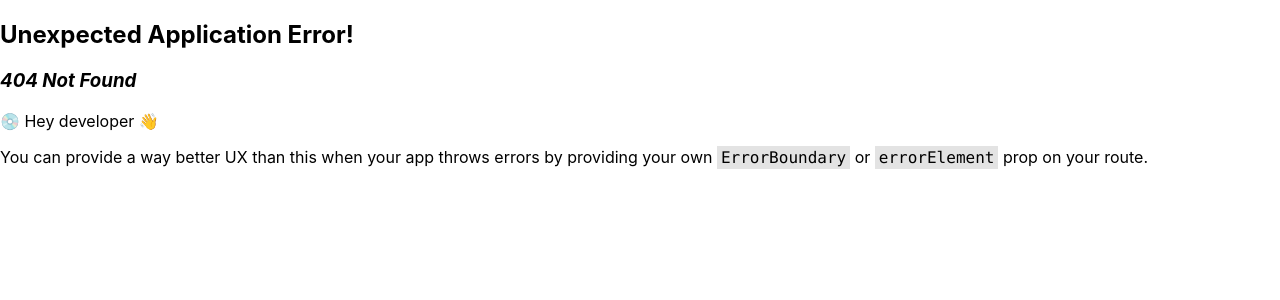
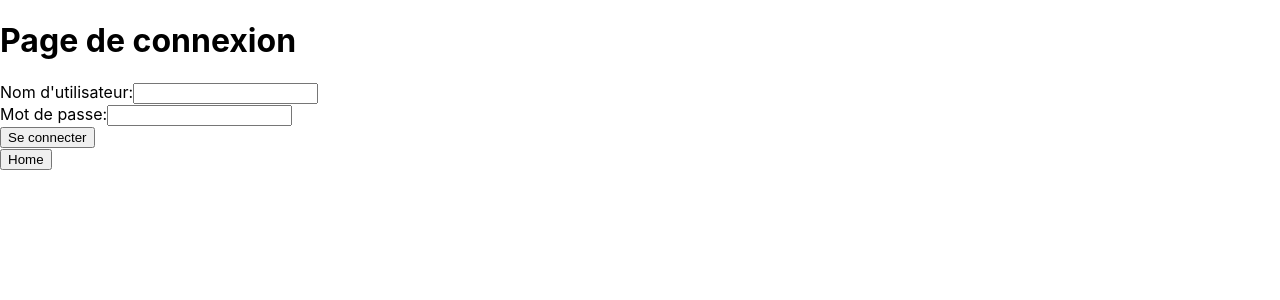
Before and after one commit to RicardMatteo/Appli-Web, a React (Create React App) app in the folder ade-en-mieux/: page /login in a window 1280 px wide. Before the commit this address had no page. Shown: the top 300 px of the page. Built offline with nearby package versions, Linux system fonts and the light colour scheme.

Commit message:
il est tout beau le login la punaise

```diff
--- a/ade-en-mieux/package.json
+++ b/ade-en-mieux/package.json
@@ -8,6 +8,10 @@
     "@testing-library/user-event": "^14.5.2",
     "@types/react": "^18.3.2",
     "@types/react-dom": "^18.3.0",
+    "axios": "^1.6.8",
+    "crypto": "^1.0.1",
+    "crypto-js": "^4.2.0",
+    "formik": "^2.4.6",
     "react": "^18.3.1",
     "react-dom": "^18.3.1",
     "react-router-dom": "^6.23.1",
@@ -44,6 +48,7 @@
   "author": "",
   "license": "GPL-3.0-or-later",
   "devDependencies": {
+    "@types/crypto-js": "^4.2.2",
     "prettier": "^3.2.5"
   }
 }
--- a/ade-en-mieux/src/index.tsx
+++ b/ade-en-mieux/src/index.tsx
@@ -11,6 +11,7 @@ import "./index.css";
 // Routes imports
 import Root from "./routes/root";
 import Tp3 from "./routes/tp3/tp3";
+import Login from "./routes/login/login";
 /*
 import App from "./App";
 import reportWebVitals from "./reportWebVitals";
@@ -29,6 +30,10 @@ const router = createBrowserRouter([
   {
     path: "/tp3",
     element: <Tp3 />,
+  },
+  {
+    path: "/login",
+    element: <Login />,
   }
 ]);
 
--- /dev/null
+++ b/ade-en-mieux/src/routes/login/login.tsx
@@ -0,0 +1,75 @@
+import React from "react";
+import { useNavigate } from "react-router-dom";
+import { Formik, Form, Field, ErrorMessage } from "formik";
+import CryptoJS from "crypto-js";
+
+function hashPassword(password: string) {
+    return CryptoJS.SHA256(password).toString(CryptoJS.enc.Hex);
+}
+
+const sanitize_username_input = (value: string) => {
+    const sanitizedValue = value.toLowerCase().replace(/[^a-z0-9]/g, '');
+    return sanitizedValue;
+};
+
+function Login() {
+    const navigate = useNavigate();
+
+    const initial_values = {
+        username: "",
+        password: ""
+    }
+
+    const handleSubmit = (values: { username: string, password: string }) => {
+        const username = sanitize_username_input(values.username);
+        const password = hashPassword(values.password);
+        console.log("Submitted values - username : ", username, " - password : ", password);
+      };
+
+    const validate = (values: { username: string, password: string }) => {
+        const errors: { username?: string, password?: string } = {};
+        if (!values.username) {
+            errors.username = "Veuillez saisir un nom d'utilisateur";
+        }
+        if (!values.password) {
+            errors.password = "Veuillez saisir un mot de passe";
+        }
+        if (values.username !== sanitize_username_input(values.username)) {
+            errors.username = "Mauvais nom d'utilisateur";
+        }
+        return errors;
+    };
+
+    return (
+        <div>
+          <h1>Page de connexion</h1>
+          <Formik
+            initialValues={initial_values}
+            validate={validate}
+            onSubmit={handleSubmit}
+          >
+            {({ isSubmitting }) => (
+              <Form>
+                <div>
+                  <label htmlFor="username">Nom d'utilisateur:</label>
+                  <Field type="text" id="username" name="username" />
+                  <ErrorMessage name="username" component="div" />
+                </div>
+                <div>
+                  <label htmlFor="password">Mot de passe:</label>
+                  <Field type="password" id="password" name="password" />
+                  <ErrorMessage name="password" component="div" />
+                </div>
+                <button type="submit" disabled={isSubmitting}>
+                  Se connecter
+                </button>
+              </Form>
+            )}
+          </Formik>
+          <button onClick={() => navigate("/")}>Home</button>
+        </div>
+      );
+};
+
+
+export default Login;
--- a/ade-en-mieux/src/routes/root.tsx
+++ b/ade-en-mieux/src/routes/root.tsx
@@ -5,8 +5,10 @@ export default function Root() {
 
         return (
             <>
-                <div><h1>Future HomePage</h1></div>
+                <div><h1>ADE en Mieux</h1></div>
+                <div><h2>Ceci sera la future homepage du site !</h2></div>
                 <button onClick={() => navigate("/tp3")}>TP3</button>
+                <button onClick={() => navigate("/login")}>Login toi mon reuf !</button>
             </>
         );
 }
```
Also changed, not shown: 1 other file (tests, documents, lock files or other folders).
